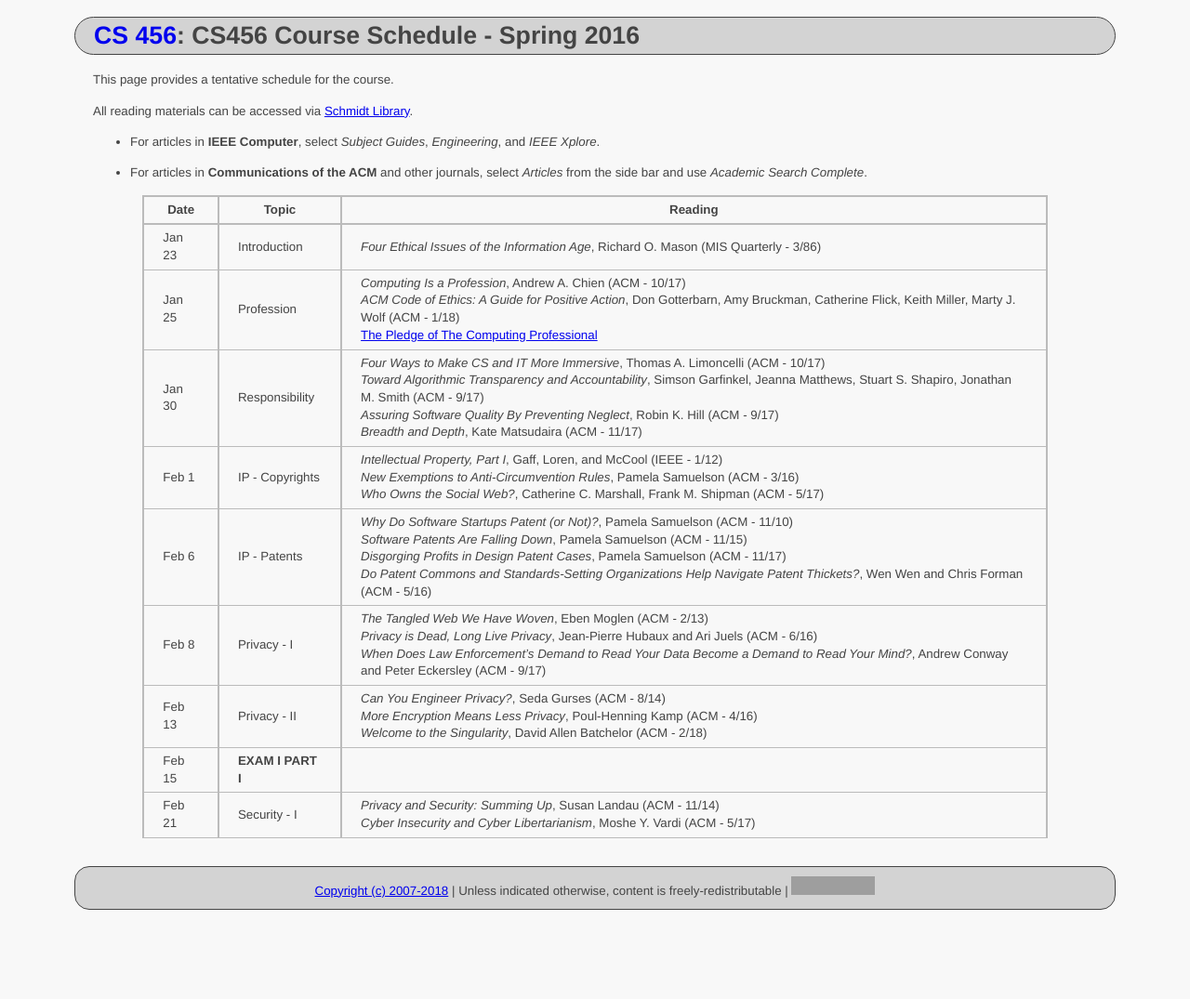
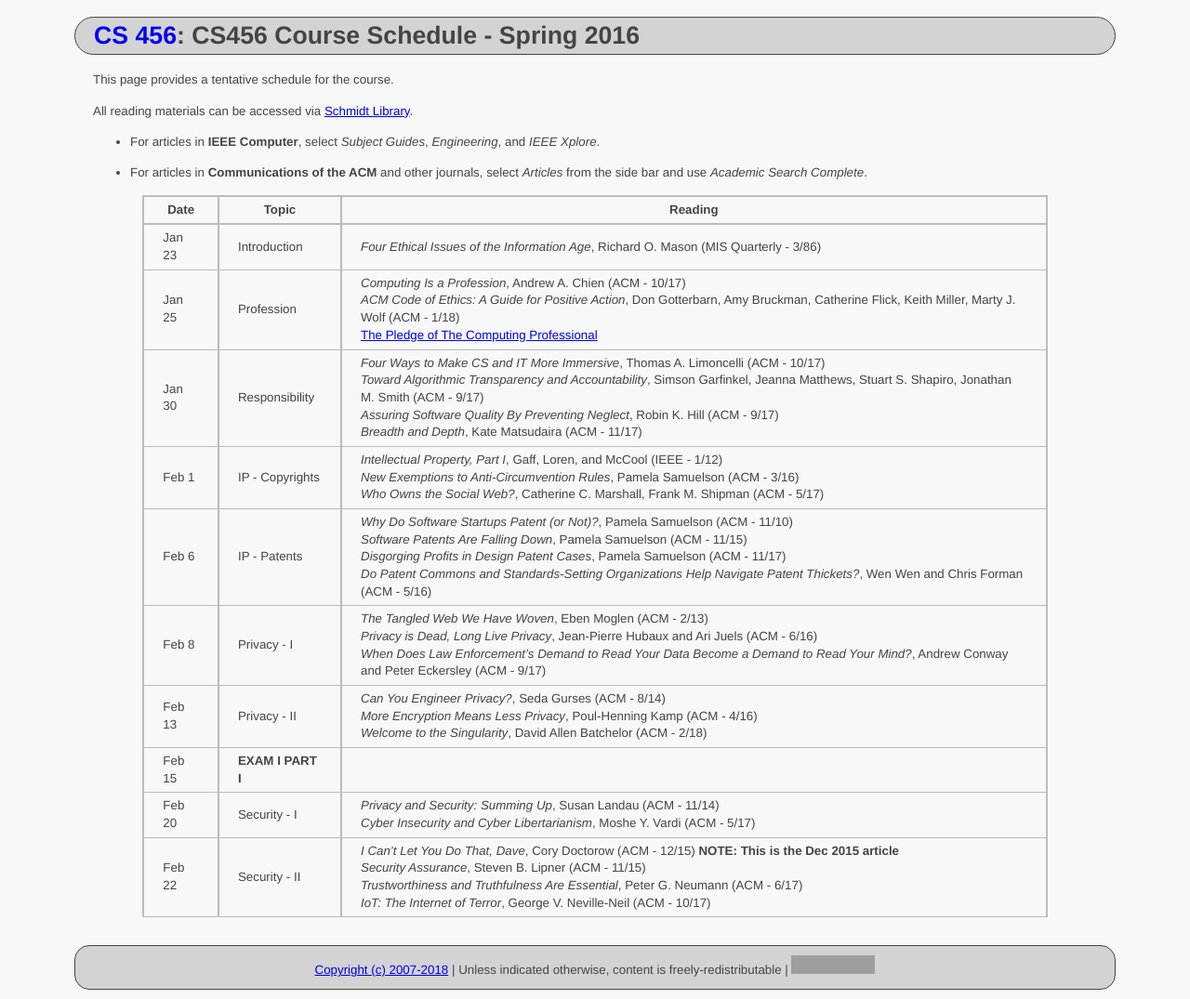
Before and after one commit to ycpcs/cs456-spring2018, a Jekyll site: the page built from schedule/index.md, in a window 1280 px wide. Shown: the whole page at 93% size. Built offline with Jekyll 4.4.1, drawn with Linux system fonts in a browser that asks for light colours; before the commit the page ends 989 px from its top, so only the background shows below that; grey boxes are pictures that could not be loaded.

Commit message:
add security 2 articles
add security 2 articles

```diff
--- a/schedule/index.md
+++ b/schedule/index.md
@@ -22,7 +22,8 @@ All reading materials can be accessed via [Schmidt Library](http://library.ycp.e
 > Feb 8   | Privacy - I         | *The Tangled Web We Have Woven*, Eben Moglen (ACM - 2/13) <br /> *Privacy is Dead, Long Live Privacy*, Jean-Pierre Hubaux and Ari Juels (ACM - 6/16) <br /> *When Does Law Enforcement's Demand to Read Your Data Become a Demand to Read Your Mind?*, Andrew Conway and Peter Eckersley (ACM - 9/17) |
 > Feb 13  | Privacy - II        | *Can You Engineer Privacy?*, Seda Gurses (ACM - 8/14) <br /> *More Encryption Means Less Privacy*, Poul-Henning Kamp (ACM - 4/16) <br /> *Welcome to the Singularity*, David Allen Batchelor (ACM - 2/18) |
 > Feb 15  | **EXAM I PART I**   |  |
-> Feb 21  | Security - I        |  *Privacy and Security: Summing Up*, Susan Landau (ACM - 11/14) <br /> *Cyber Insecurity and Cyber Libertarianism*, Moshe Y. Vardi (ACM - 5/17)|
+> Feb 20  | Security - I        |  *Privacy and Security: Summing Up*, Susan Landau (ACM - 11/14) <br /> *Cyber Insecurity and Cyber Libertarianism*, Moshe Y. Vardi (ACM - 5/17)|
+> Feb 22  | Security - II       | *I Can't Let You Do That, Dave*, Cory Doctorow (ACM - 12/15) **NOTE: This is the Dec 2015 article** <br /> *Security Assurance*, Steven B. Lipner (ACM - 11/15) <br /> *Trustworthiness and Truthfulness Are Essential*, Peter G. Neumann (ACM - 6/17) <br /> *IoT: The Internet of Terror*, George V. Neville-Neil (ACM - 10/17)|
 
 
 
```
